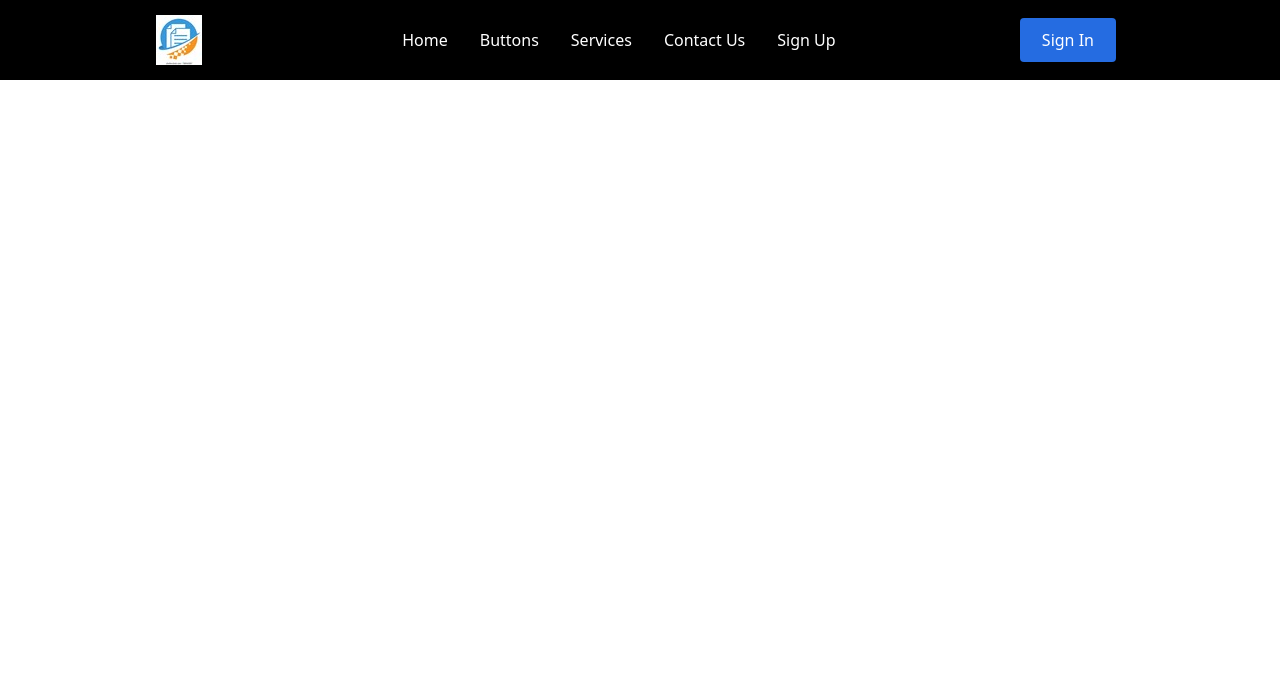
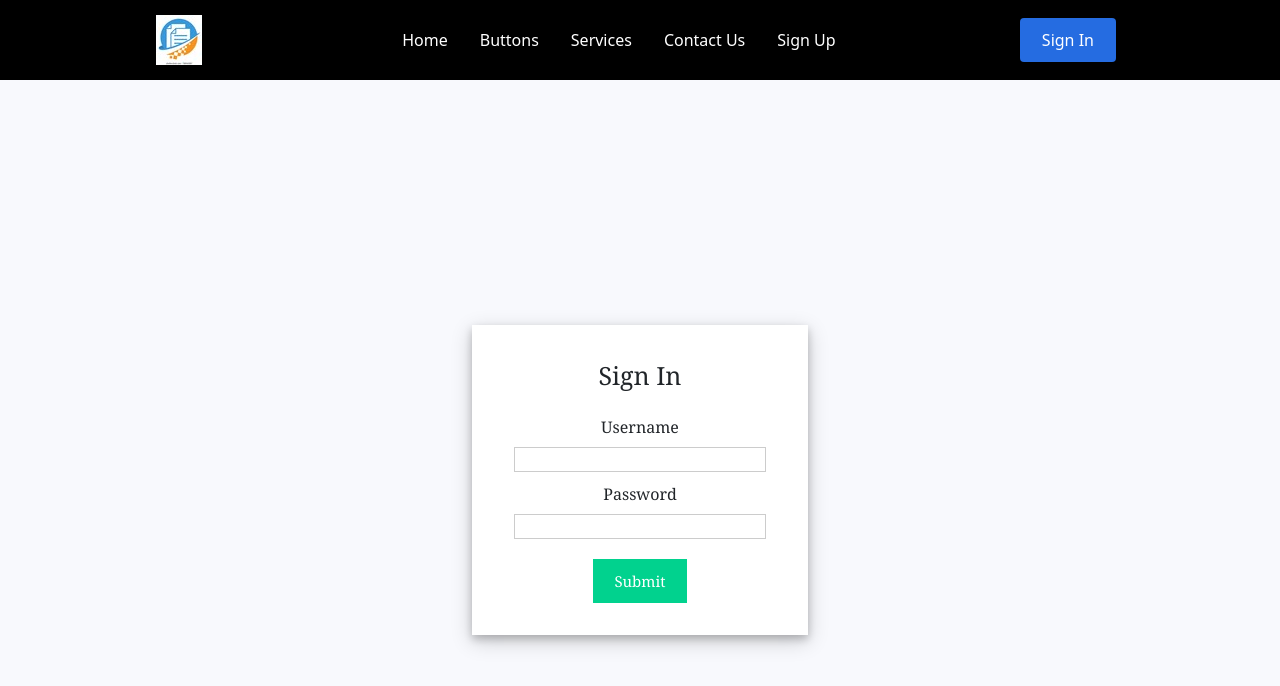
Before and after one commit to anjalipatil1632/React, a React (Create React App) app: page /sign-in in a window 1280 px wide. Shown: the top 686 px of the page. Built offline with nearby package versions, Linux system fonts and the light colour scheme.

Commit message:
login page

```diff
--- a/src/App.js
+++ b/src/App.js
@@ -5,6 +5,7 @@
 import Header from './components/Header/header';
 import Services from './components/Services';
 import Home from './components/Home/home';
+import SignIn from './components/SignIn/signin';
 
 function App() {
   return (
@@ -15,8 +16,8 @@
         <Route path='/' exact element={<Home/>} />
         <Route path='/buttons' element={<Display/>} />
         <Route path='/services' element={<Services/>} />
-        {/* <Route path='/contact-us' element={Contact} />
-        <Route path='/sign-up' element={SignUp} /> */}
+        {/* <Route path='/contact-us' element={Contact}/>*/ }
+        <Route path='/sign-in' element={<SignIn/>} />
       </Routes>
     </Router>
 
--- a/src/components/Header/header.js
+++ b/src/components/Header/header.js
@@ -36,7 +36,7 @@
           {/* <NavBtnLink to='/sign-in'>Sign In</NavBtnLink> */}
         </NavMenu>
         <NavBtn>
-          <NavBtnLink to='/signin'>Sign In</NavBtnLink>
+          <NavBtnLink to='/sign-in'>Sign In</NavBtnLink>
         </NavBtn>
       </Nav>
     </>
--- /dev/null
+++ b/src/components/SignIn/signin.css
@@ -0,0 +1,63 @@
+.app {
+  font-family: sans-serif;
+  display: flex;
+  align-items: center;
+  justify-content: center;
+  flex-direction: column;
+  gap: 20px;
+  height: 100vh;
+  font-family: Cambria, Cochin, Georgia, Times, "Times New Roman", serif;
+  background-color: #f8f9fd;
+}
+
+input[type="text"],
+input[type="password"] {
+  height: 25px;
+  border: 1px solid rgba(0, 0, 0, 0.2);
+}
+
+input[type="submit"] {
+  margin-top: 10px;
+  cursor: pointer;
+  font-size: 15px;
+  background: #01d28e;
+  border: 1px solid #01d28e;
+  color: #fff;
+  padding: 10px 20px;
+}
+
+input[type="submit"]:hover {
+  background: #6cf0c2;
+}
+
+.button-container {
+  display: flex;
+  justify-content: center;
+}
+
+.login-form {
+  background-color: white;
+  padding: 2rem;
+  box-shadow: 0 4px 8px 0 rgba(0, 0, 0, 0.2), 0 6px 20px 0 rgba(0, 0, 0, 0.19);
+}
+
+.list-container {
+  display: flex;
+}
+
+.error {
+  color: red;
+  font-size: 12px;
+}
+
+.title {
+  font-size: 25px;
+  margin-bottom: 20px;
+}
+
+.input-container {
+  display: flex;
+  flex-direction: column;
+  gap: 8px;
+  margin: 10px;
+}
--- /dev/null
+++ b/src/components/SignIn/signin.js
@@ -0,0 +1,88 @@
+import React, { useState } from "react";
+import ReactDOM from "react-dom";
+
+import "./signin.css";
+
+const SignIn = () => {
+  // React States
+  const [errorMessages, setErrorMessages] = useState({});
+  const [isSubmitted, setIsSubmitted] = useState(false);
+
+  // User Login info
+  const database = [
+    {
+      username: "user1",
+      password: "pass1"
+    },
+    {
+      username: "user2",
+      password: "pass2"
+    }
+  ];
+
+  const errors = {
+    uname: "invalid username",
+    pass: "invalid password"
+  };
+
+  const handleSubmit = (event) => {
+    //Prevent page reload
+    event.preventDefault();
+
+    var { uname, pass } = document.forms[0];
+
+    // Find user login info
+    const userData = database.find((user) => user.username === uname.value);
+
+    // Compare user info
+    if (userData) {
+      if (userData.password !== pass.value) {
+        // Invalid password
+        setErrorMessages({ name: "pass", message: errors.pass });
+      } else {
+        setIsSubmitted(true);
+      }
+    } else {
+      // Username not found
+      setErrorMessages({ name: "uname", message: errors.uname });
+    }
+  };
+
+  // Generate JSX code for error message
+  const renderErrorMessage = (name) =>
+    name === errorMessages.name && (
+      <div className="error">{errorMessages.message}</div>
+    );
+
+  // JSX code for login form
+  const renderForm = (
+    <div className="form">
+      <form onSubmit={handleSubmit}>
+        <div className="input-container">
+          <label>Username </label>
+          <input type="text" name="uname" required />
+          {renderErrorMessage("uname")}
+        </div>
+        <div className="input-container">
+          <label>Password </label>
+          <input type="password" name="pass" required />
+          {renderErrorMessage("pass")}
+        </div>
+        <div className="button-container">
+          <input type="submit" />
+        </div>
+      </form>
+    </div>
+  );
+
+  return (
+    <div className="app">
+      <div className="login-form">
+        <div className="title">Sign In</div>
+        {isSubmitted ? <div>User is successfully logged in</div> : renderForm}
+      </div>
+    </div>
+  );
+};
+
+export default SignIn;
```
